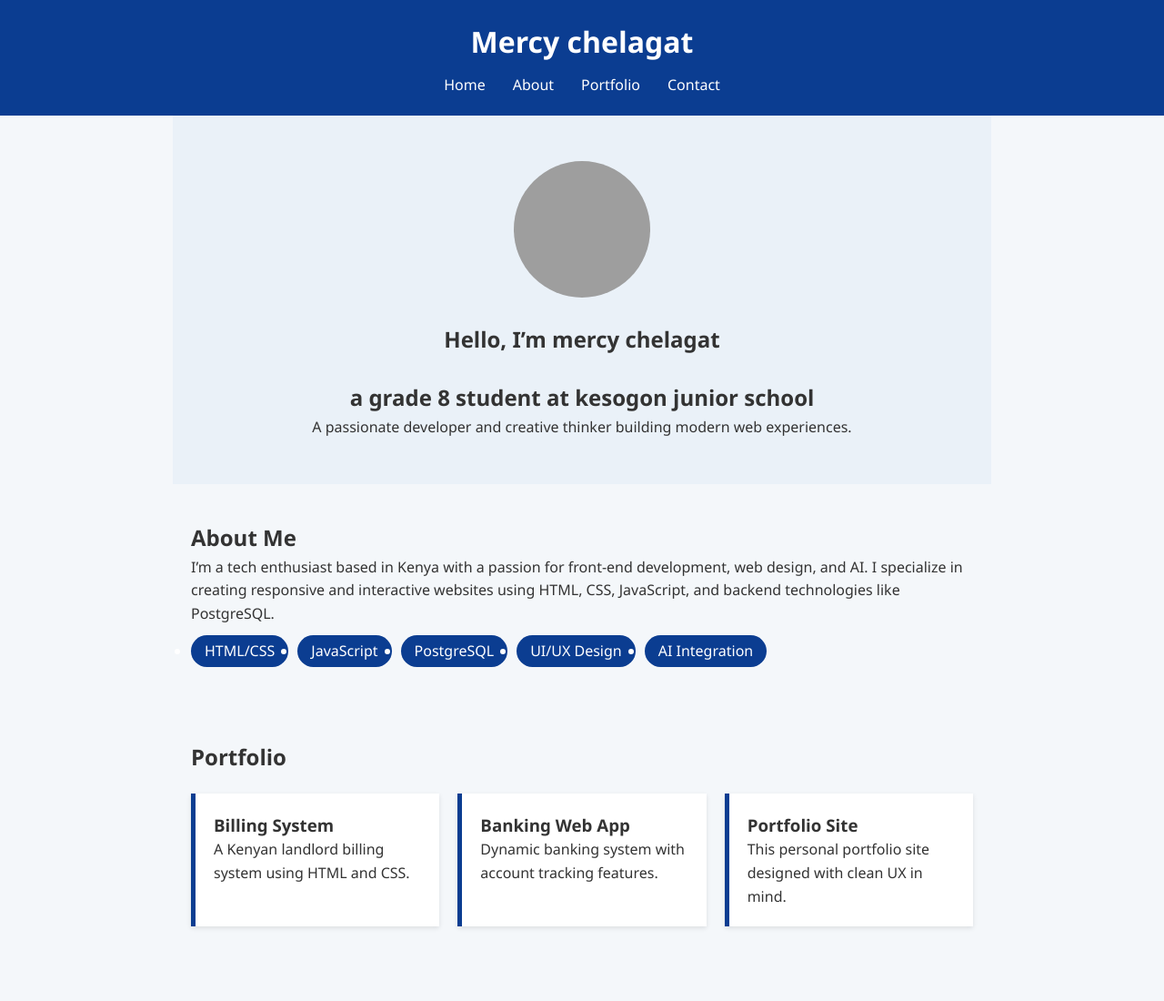
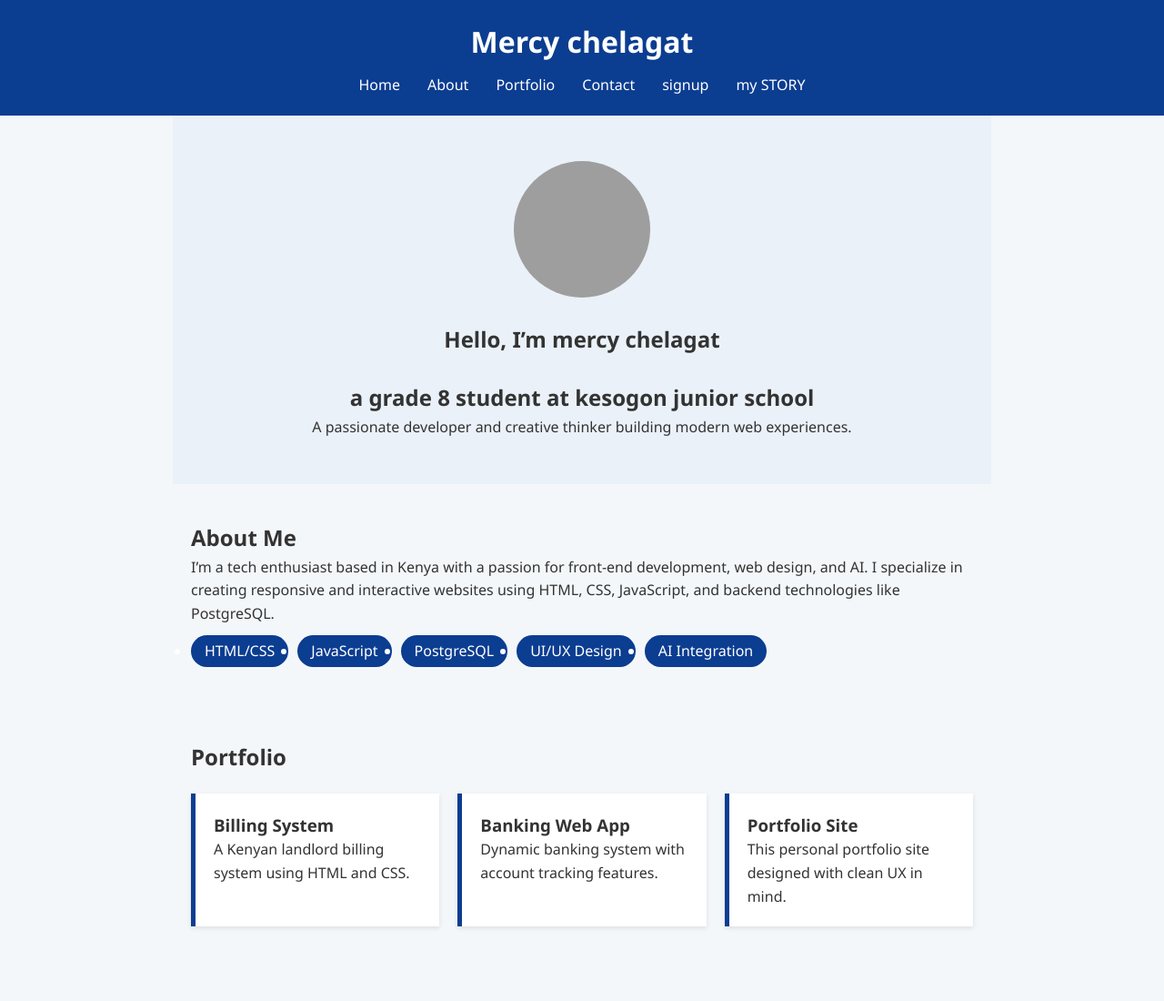
Before and after one commit to chela-05/-chelagat, a plain HTML site: page index.html in a window 1280 px wide. Shown: the top 1100 px of the page at 91% size. Drawn offline with Linux system fonts and the light colour scheme; grey boxes are pictures that could not be loaded.

Commit message:
Update index.html

```diff
--- a/index.html
+++ b/index.html
@@ -15,6 +15,8 @@
         <li><a href="#about">About</a></li>
         <li><a href="#portfolio">Portfolio</a></li>
         <li><a href="#contact">Contact</a></li>
+        <li><a href="signup.html">signup</a></li>
+        <li><a href="mystory.html">my STORY</a></li>
       </ul>
     </nav>
   </header>
```
